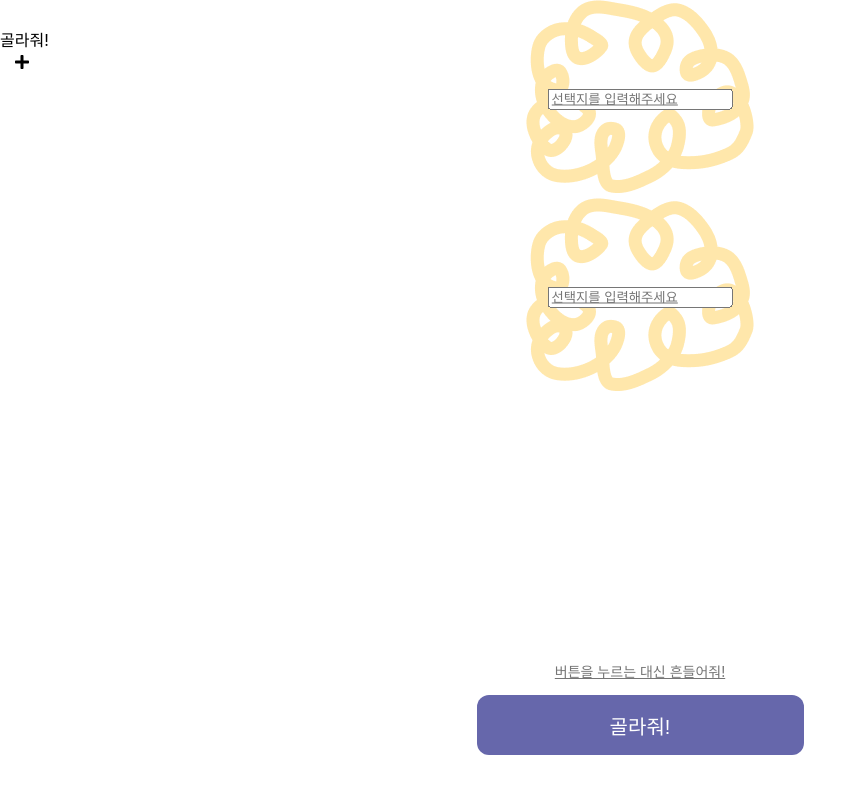
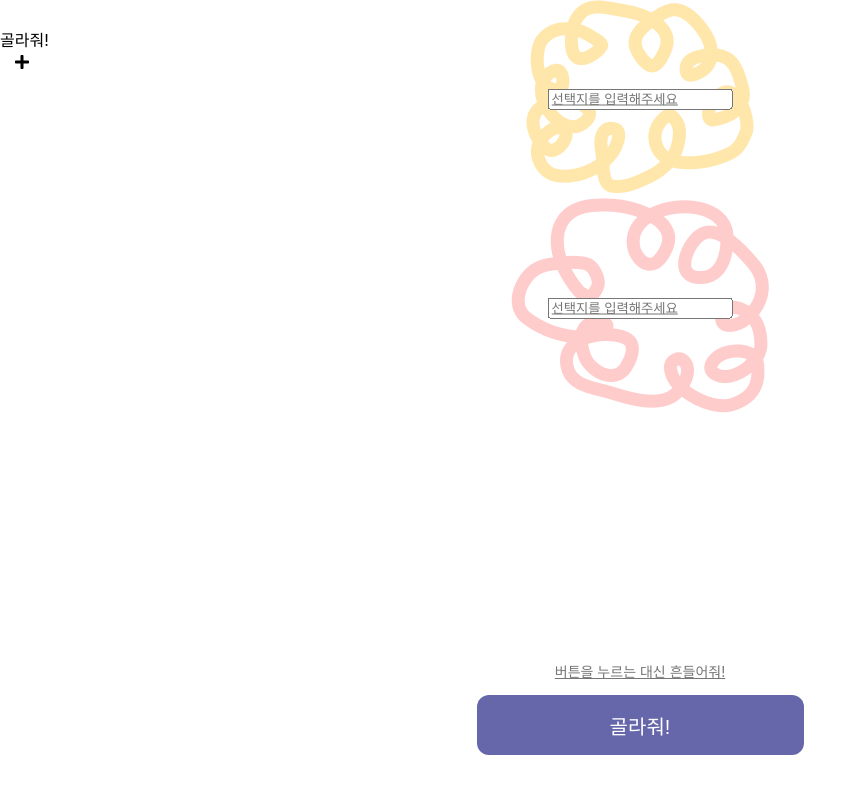
Before and after one commit to ksa37/ChoiceHelper, a React (Create React App) app in the folder choicehelper/: page / in a window 1280 px wide. Shown: the top 794 px of the page, without its empty margins (0-867 px from the left). Built offline with nearby package versions, Linux system fonts and the light colour scheme.

Commit message:
Add option cloud color feature

```diff
--- a/choicehelper/src/components/OptionCloud.tsx
+++ b/choicehelper/src/components/OptionCloud.tsx
@@ -1,18 +1,22 @@
 import React, { useState } from 'react';
 import '../App.css';
 
+const imgPath = ["clouds/1.png", "clouds/2.png", "clouds/3.png"]
 
-export default function OptionCloud(){
+export default function OptionCloud({color}:any){
   const [newOption, setOption] = useState('');
-
   const onChange = (event:any) => {
     const {target: {value}} = event;
     setOption(value);
   }
 
+  const onSubmit = (event:any) => {
+    event.preventDefault();
+  }
+
   return(
-    <form className='img-container'>
-      <img src={"clouds/1.png"}/>
+    <form className='img-container' onSubmit={onSubmit}>
+      <img src={imgPath[color]}/>
       {newOption===''
         ? <input className='text-before-input' type='text' onChange={onChange} placeholder='선택지를 입력해주세요' value={newOption}/>
         : <input className='text-after-input' type='text' onChange={onChange} placeholder='선택지를 입력해주세요' value={newOption}/>
--- a/choicehelper/src/components/OptionList.tsx
+++ b/choicehelper/src/components/OptionList.tsx
@@ -1,16 +1,19 @@
-import React from 'react';
+import React, { useState } from 'react';
 import OptionCloud from './OptionCloud';
 import '../App.css';
 
-const defaultColor = [1, 2];
+
+
+const defaultColor = [0, 1];
 const getOptionClouds = () =>{
   let content = [];
   for(let i=0; i<2; i++){
-    content.push(<OptionCloud/>);
+    content.push(<OptionCloud color={defaultColor[i]} />);
   }
   return content;
 }
 export default function OptionList(){
+  const [currentColor, setCurrentColor] = useState(3);
   return(
     <>
       {getOptionClouds()}
```
Also changed, not shown: choicehelper/src/components/PickedView.tsx (added, +8 -0 lines).
